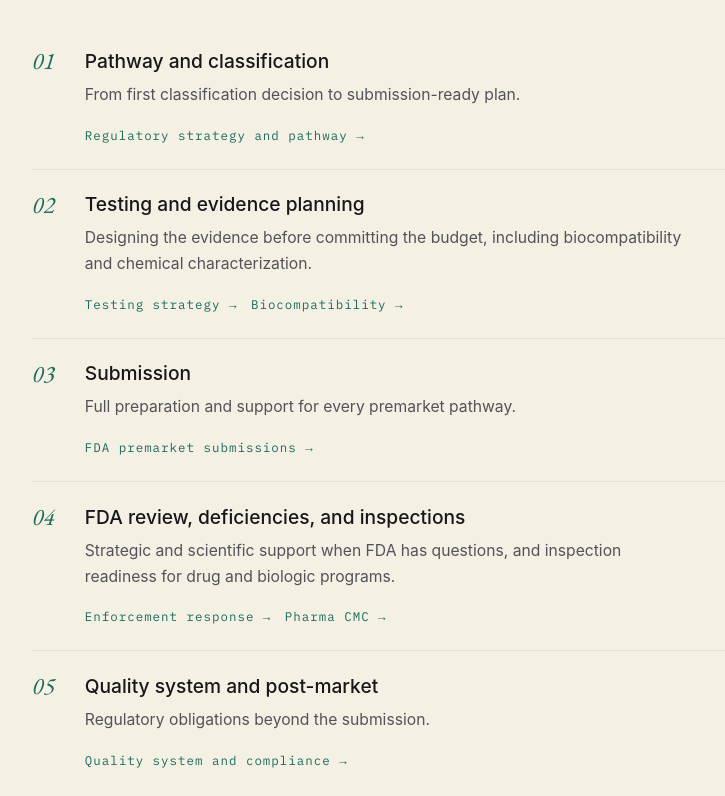
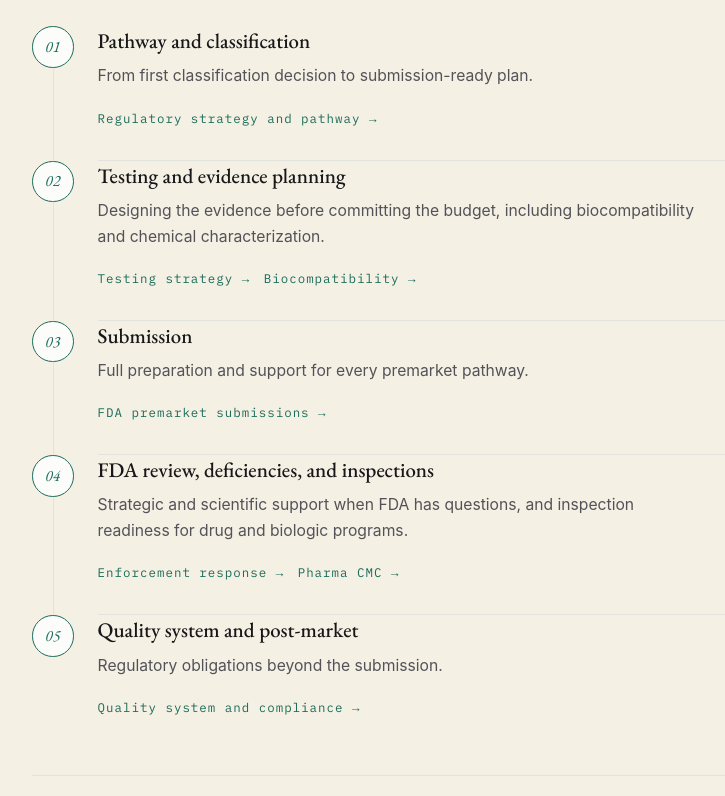
Before and after one commit to TacticityAdvisors/website, a plain HTML site: page investments-portfolio-support.html in a window 1280 px wide. Shown: the part 1474-2270 px from the top of the page, without its empty margins (218-943 px from the left). Drawn offline with nearby package versions, Linux system fonts and the light colour scheme.

Commit message:
Add files via upload

```diff
--- a/investments-portfolio-support.html
+++ b/investments-portfolio-support.html
@@ -157,7 +157,7 @@
         <div class="inv-section-title">Where we come in, from pathway to post-market.</div>
         <div class="inv-section-sub">A portfolio company can join at any stage. This is how our support maps to the FDA journey.</div>
       </div>
-      <ul class="svc-items">
+      <ul class="svc-items inv-journey">
         <li><span class="svc-item-content"><span class="svc-item-title">Pathway and classification</span><p class="svc-item-desc">From first classification decision to submission-ready plan.</p><p class="svc-item-link"><a href="regulatory-strategy.html" class="back-link">Regulatory strategy and pathway &rarr;</a></p></span></li>
         <li><span class="svc-item-content"><span class="svc-item-title">Testing and evidence planning</span><p class="svc-item-desc">Designing the evidence before committing the budget, including biocompatibility and chemical characterization.</p><p class="svc-item-link"><a href="testing-strategy.html" class="back-link">Testing strategy &rarr;</a> &nbsp; <a href="biocompatibility.html" class="back-link">Biocompatibility &rarr;</a></p></span></li>
         <li><span class="svc-item-content"><span class="svc-item-title">Submission</span><p class="svc-item-desc">Full preparation and support for every premarket pathway.</p><p class="svc-item-link"><a href="premarket-submissions.html" class="back-link">FDA premarket submissions &rarr;</a></p></span></li>
--- a/styles.css
+++ b/styles.css
@@ -1598,6 +1598,52 @@
 .inv-person-role { font-family: var(--font-mono); font-size: .78rem; letter-spacing: .1em; text-transform: uppercase; color: var(--teal); margin: .35rem 0 .7rem; }
 .inv-person-body { font-size: .88rem; line-height: 1.6; color: var(--ink-65); margin: 0; }
 
+/* ── FDA Journey: connected vertical timeline ── */
+.inv-journey { margin-top: .5rem; }
+.inv-journey li {
+  position: relative;
+  display: grid;
+  grid-template-columns: 2.6rem 1fr;
+  column-gap: 1.5rem;
+  padding: 0;
+  border-bottom: none;
+  align-items: start;
+}
+.inv-journey li::before {
+  content: counter(svc-counter, decimal-leading-zero);
+  position: relative;
+  width: 2.6rem;
+  height: 2.6rem;
+  min-width: 0;
+  padding-top: 0;
+  border-radius: 50%;
+  background: var(--white);
+  border: 1px solid var(--teal);
+  color: var(--teal);
+  font-size: 1rem;
+  display: flex;
+  align-items: center;
+  justify-content: center;
+  z-index: 1;
+}
+.inv-journey li:not(:last-child)::after {
+  content: '';
+  position: absolute;
+  left: 1.29rem;
+  top: 2.6rem;
+  bottom: -1.5rem;
+  width: 1px;
+  background: var(--border);
+}
+.inv-journey .svc-item-content {
+  padding-bottom: 1.85rem;
+  border-bottom: 1px solid var(--border);
+  gap: .5rem;
+}
+.inv-journey li:last-child .svc-item-content { border-bottom: none; padding-bottom: 0; }
+.inv-journey .svc-item-title { font-family: var(--font-serif); font-size: 1.3rem; font-weight: 500; }
+.inv-journey .svc-item-link { margin-top: .4rem; }
+
 @media (max-width: 760px) {
   .inv-glance { grid-template-columns: 1fr 1fr; }
   .inv-glance-item:nth-child(2) { border-right: none; }
@@ -1611,6 +1657,11 @@
   .inv-dd-tag:empty { display: none; }
   .inv-diff-grid--2 { grid-template-columns: 1fr; }
   .inv-people { grid-template-columns: 1fr; }
+  .inv-journey li { grid-template-columns: 2.2rem 1fr; column-gap: 1rem; }
+  .inv-journey li::before { width: 2.2rem; height: 2.2rem; font-size: .88rem; }
+  .inv-journey li:not(:last-child)::after { left: 1.09rem; top: 2.2rem; }
+  .inv-journey .svc-item-title { font-size: 1.15rem; }
+  .inv-faq-item { padding: 1.25rem 1.35rem; }
 }
 @media (max-width: 420px) {
   .inv-glance { grid-template-columns: 1fr; }
@@ -1646,10 +1697,9 @@
 .inv-section--last { padding-bottom: 0; }
 .inv-table-note { font-size: .92rem; line-height: 1.6; color: var(--ink-65); margin-top: 1.1rem; max-width: 62ch; }
 
-.inv-faq { border-top: 1px solid var(--border); }
-.inv-faq-item { padding: 1.35rem 0; border-bottom: 1px solid var(--border); }
-.inv-faq-item:last-child { border-bottom: none; }
-.inv-faq-q { font-family: var(--font-serif); font-size: 1.25rem; font-weight: 500; line-height: 1.3; color: var(--ink); margin: 0 0 .5rem; }
+.inv-faq { border-top: none; display: flex; flex-direction: column; gap: 1rem; }
+.inv-faq-item { background: var(--white); border: 1px solid var(--border); border-left: 3px solid var(--teal); padding: 1.5rem 1.75rem; }
+.inv-faq-q { font-family: var(--font-serif); font-size: 1.25rem; font-weight: 500; line-height: 1.3; color: var(--ink); margin: 0 0 .55rem; }
 .inv-faq-a { font-size: .98rem; line-height: 1.65; color: var(--ink-65); max-width: 62ch; margin: 0; }
 .inv-section-sub a, .inv-faq-a a { color: var(--teal); text-decoration: underline; text-underline-offset: 2px; }
 .svc-item-link { margin-top: .35rem; }
```
